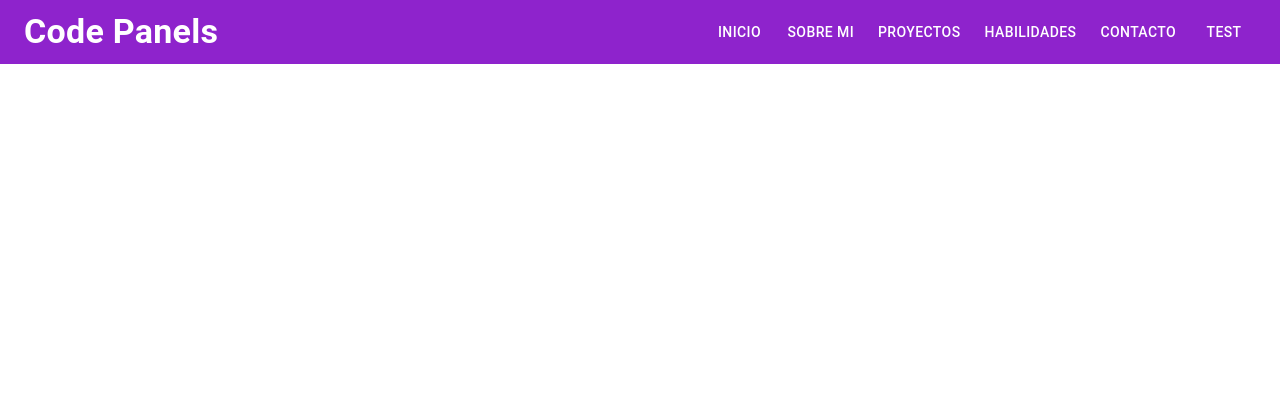
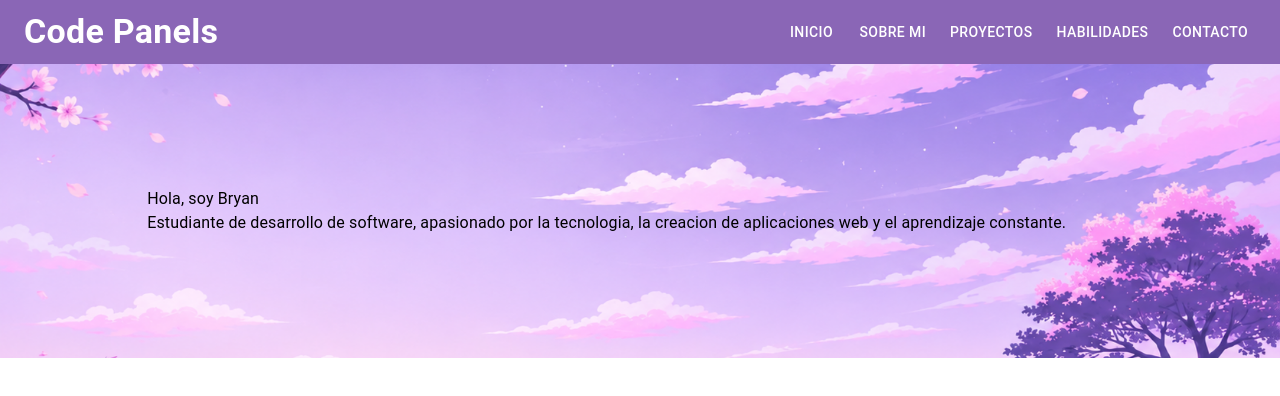
Before and after one commit to Bryan-pe/code-panels, a React (Vite) app: page / in a window 1280 px wide. Shown: the top 396 px of the page. Built offline with nearby package versions, Linux system fonts and the light colour scheme.

Commit message:
olvide hacer comits

```diff
--- /dev/null
+++ b/src/components/Hero.jsx
@@ -0,0 +1,24 @@
+import {AppBar, Box, Button, Toolbar, Typography, Container} from "@mui/material"
+import { Link } from "react-router-dom";
+
+function Navbar(){
+    return(
+        <Box sx={{backgroundImage:"url('/banner.png')", backgroundSize: 'cover', backgroundPosition: 'center', width: '100%', height: 'auto', padding: 0}}>
+            <Container maxWidth='xl'>
+                <Box sx={{gap: 2, padding: '10%'}}>
+                    <Typography>
+                        Hola, soy <Box component="span">Bryan</Box>
+                    </Typography>
+                    <Typography>
+                        Estudiante de desarrollo de software, apasionado por la tecnologia, la creacion de aplicaciones web y el aprendizaje constante.
+                    </Typography>
+                    <Box>
+
+                    </Box>
+                </Box>
+            </Container>
+        </Box>
+    )
+}
+
+export default Navbar
--- a/src/components/Navbar.jsx
+++ b/src/components/Navbar.jsx
@@ -3,7 +3,7 @@ import { Link } from "react-router-dom";
 
 function Navbar(){
     return(
-        <AppBar position="static" elevation={0} sx={{backgroundColor:'#8e23cc', color: '#fff'}}>
+        <AppBar position="static" elevation={0} sx={{backgroundColor:'#8a66b6', color: '#fff'}}>
             <Container maxWidth='xl'>
                 <Toolbar disableGutters>
                     <Box sx={{display: "flex", alignItems: 'center', justifyContent: 'space-between', flexGrow: 1, gap: 1}}>{/* logo */}
@@ -19,7 +19,7 @@ function Navbar(){
                         <Button component={Link} to="/Habilidades" sx={{color: '#fff'}}>Habilidades</Button>
                         <Button component={Link} to="/Contacto" sx={{color: '#fff'}}>Contacto</Button>
                         {/*test*/}
-                        <Button component={Link} to="/TEST" sx={{color: '#fff'}}>TEST</Button>
+                        {/*<Button component={Link} to="/TEST" sx={{color: '#fff'}}>TEST</Button>*/}
                     </Box>
                 </Toolbar>
             </Container>
--- a/src/pages/Contacto.jsx
+++ b/src/pages/Contacto.jsx
@@ -1,8 +1,10 @@
-import { Typography } from "@mui/material"
+import Navbar from "../components/Navbar"
 
 function Contacto() {
     return (
-        <Typography>Pagina contacto</Typography>
+        <>
+            <Navbar />
+        </>
     )
 }
 export default Contacto
--- a/src/pages/Habilidades.jsx
+++ b/src/pages/Habilidades.jsx
@@ -1,8 +1,10 @@
-import { Typography } from "@mui/material"
+import Navbar from "../components/Navbar"
 
 function Habilidades() {
     return (
-        <Typography>Pagina habilidades</Typography>
+        <>
+            <Navbar />
+        </>
     )
 }
 export default Habilidades
--- a/src/pages/Inicio.jsx
+++ b/src/pages/Inicio.jsx
@@ -1,9 +1,11 @@
 import Navbar from "../components/Navbar"
+import Hero from "../components/Hero"
 
 function Inicio() {
     return (
         <>
             <Navbar />
+            <Hero />
         </>
     )
 }
--- a/src/pages/Proyectos.jsx
+++ b/src/pages/Proyectos.jsx
@@ -1,8 +1,10 @@
-import { Typography } from "@mui/material"
+import Navbar from "../components/Navbar"
 
 function Proyectos() {
     return (
-        <Typography>Pagina proyectos</Typography>
+        <>
+            <Navbar />
+        </>
     )
 }
 export default Proyectos
--- a/src/pages/SobreMi.jsx
+++ b/src/pages/SobreMi.jsx
@@ -1,8 +1,10 @@
-import { Typography } from "@mui/material"
+import Navbar from "../components/Navbar"
 
 function SobreMi() {
     return (
-        <Typography>Pagina sobre mi</Typography>
+        <>
+            <Navbar />
+        </>
     )
 }
 export default SobreMi
```
Also changed, not shown: public/banner.png (added).
